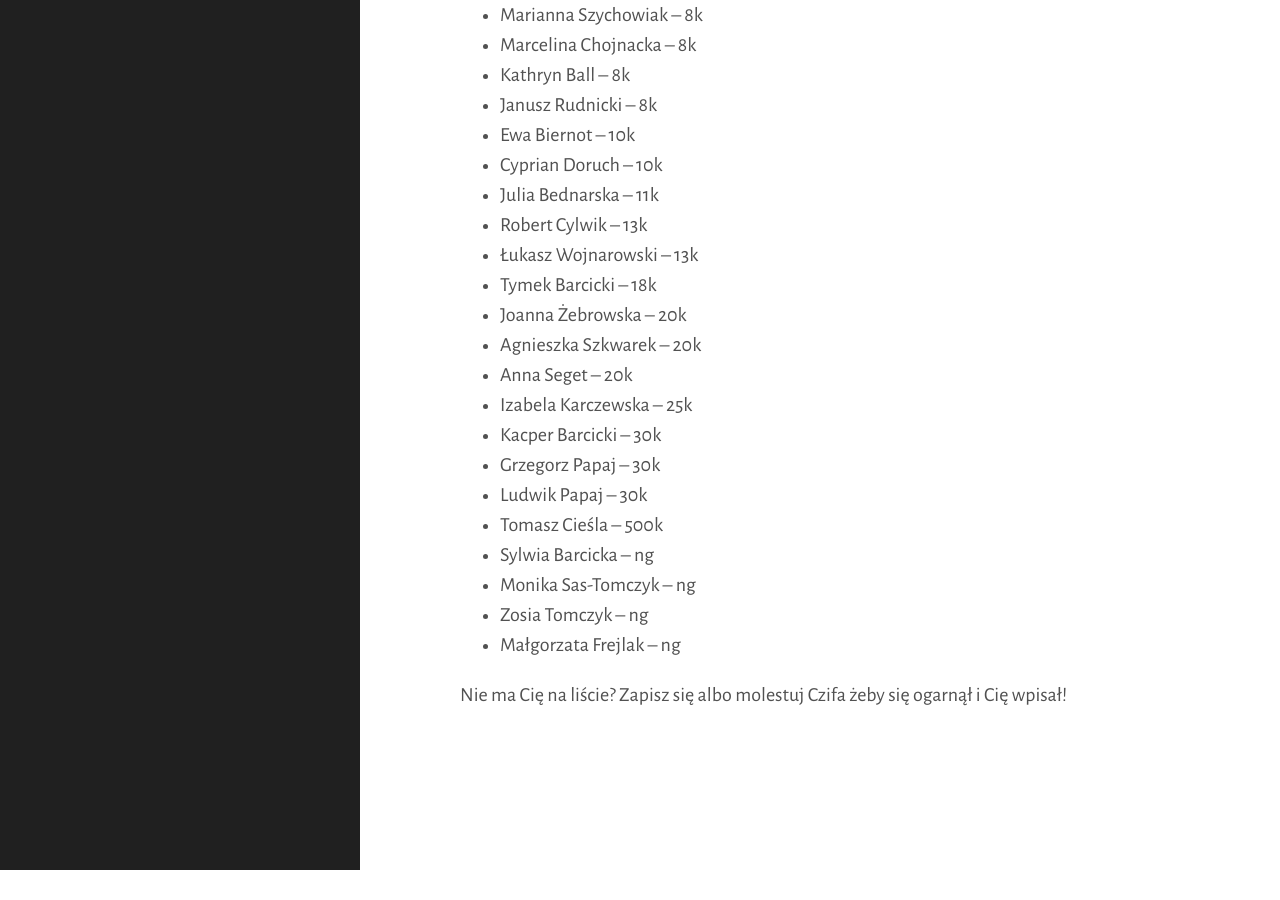
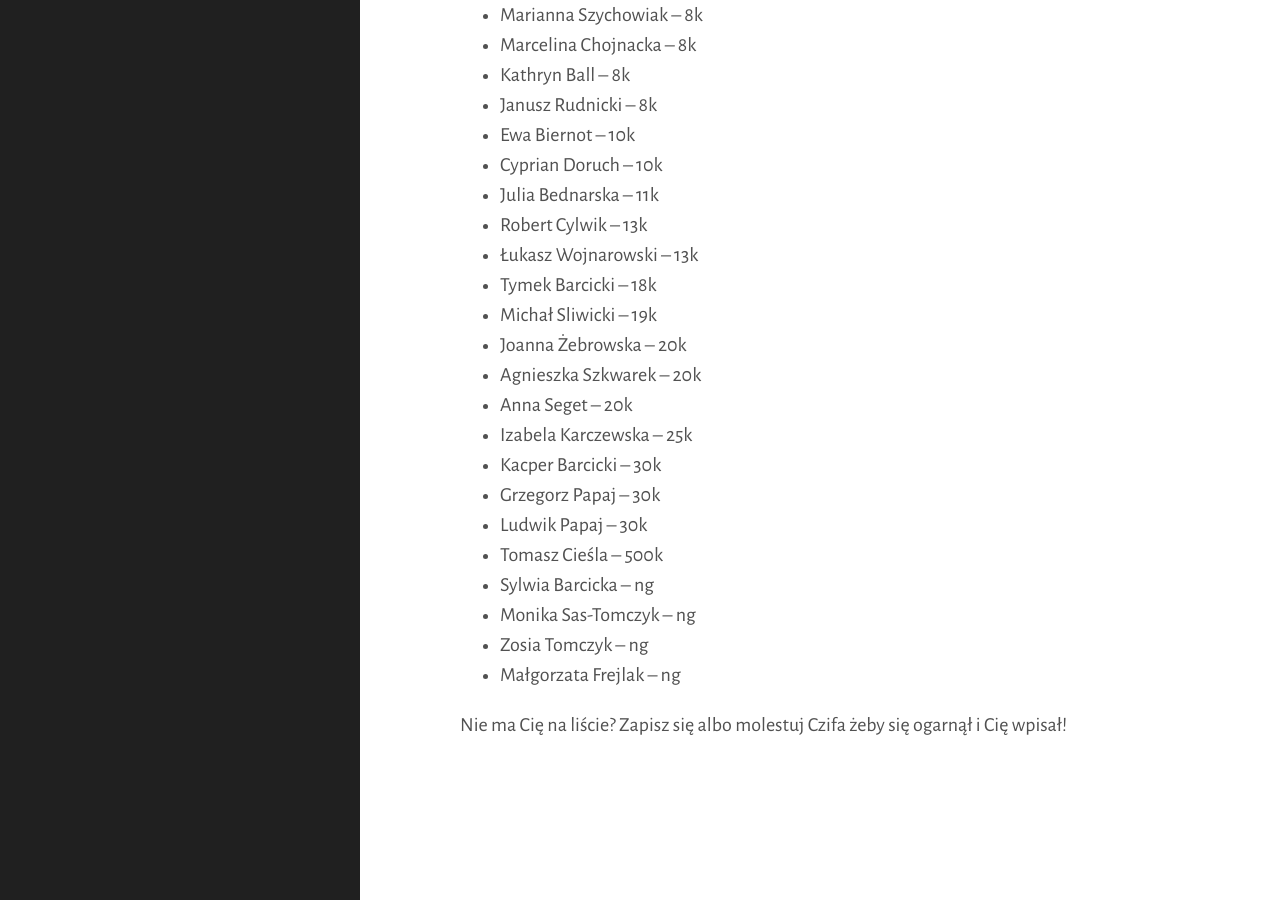
Before and after one commit to tasuki/lsg, a Jekyll site: the page built from zarejestrowani.md, in a window 1280 px wide and 900 px high, scrolled down 990 px. Built offline with Jekyll 4.4.1, drawn with Linux system fonts in a browser that asks for light colours; nearby versions of some CDN libraries; before the commit the page ends 1860 px from its top, so only the background shows below that.

Commit message:
Update zarejestrowani.md

```diff
--- a/zarejestrowani.md
+++ b/zarejestrowani.md
@@ -44,6 +44,7 @@ Zarejestrowani uczestnicy (mniej więcej wg siły):
 - Robert Cylwik -- 13k
 - Łukasz Wojnarowski -- 13k
 - Tymek Barcicki -- 18k
+- Michał Sliwicki -- 19k
 - Joanna Żebrowska -- 20k
 - Agnieszka Szkwarek -- 20k
 - Anna Seget -- 20k
```
